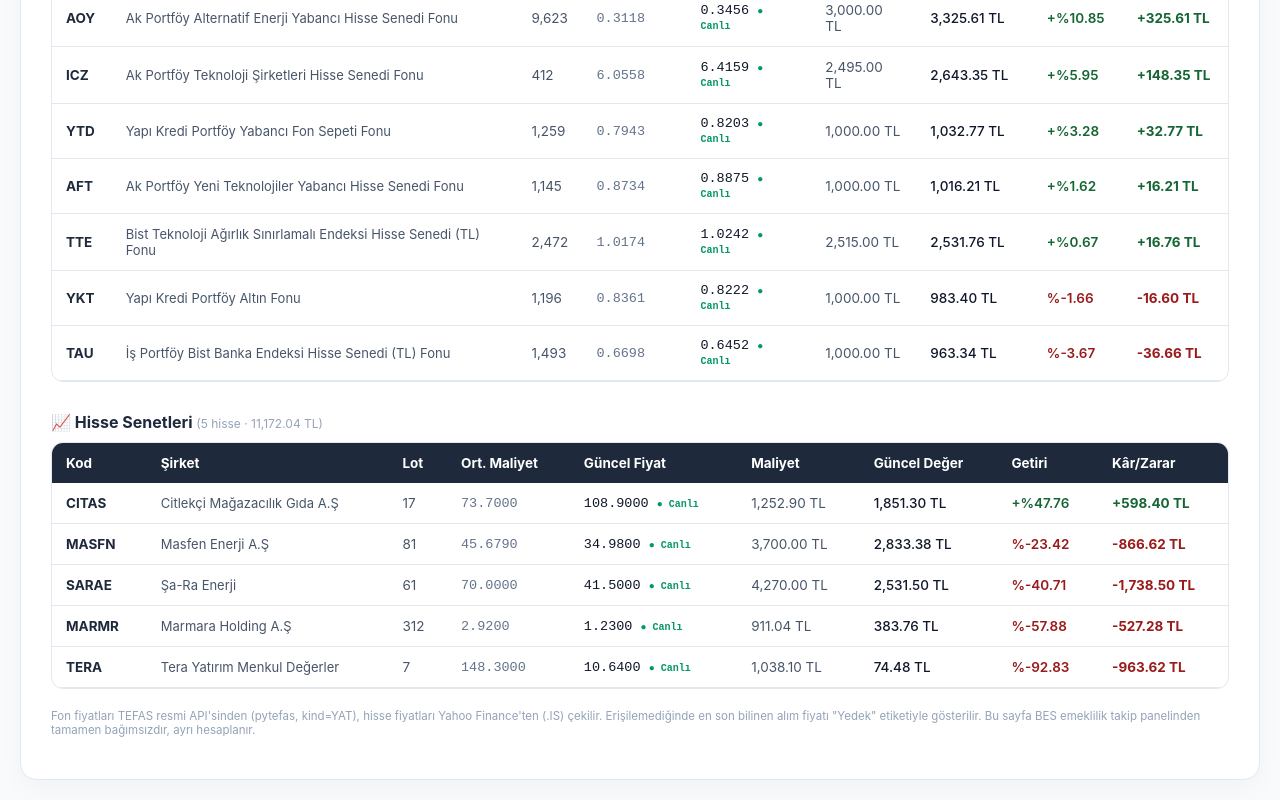
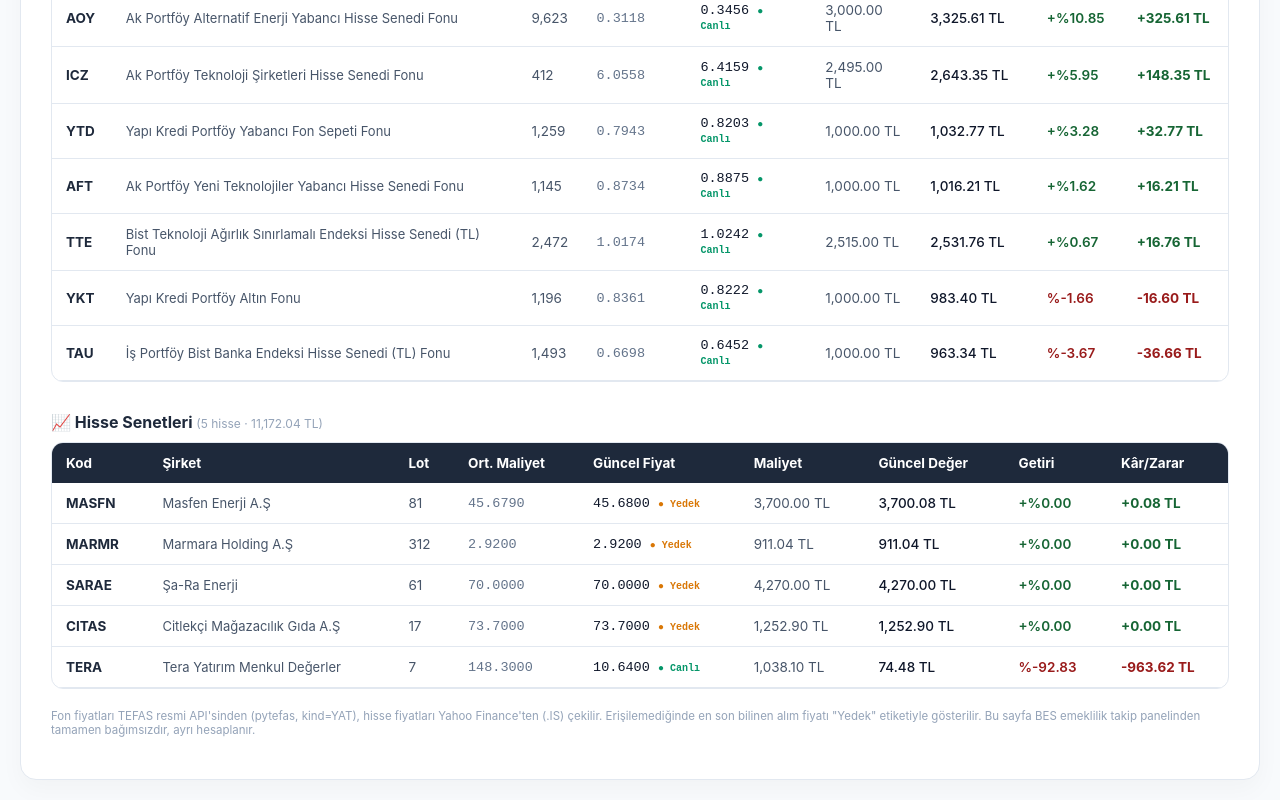
Before and after one commit to umityasann/bes-takip, a plain HTML site: page midas.html in a window 1280 px wide. Shown: the part 929-1729 px from the top of the page. Drawn offline with Linux system fonts and the light colour scheme.

Commit message:
Deploying to gh-pages from @ umityasann/bes-takip@9d36b8ba62fd4503f3dba668d36c33e56aa9d5e8 🚀

```diff
--- a/midas.html
+++ b/midas.html
@@ -11,7 +11,7 @@
         <div style="display:flex; justify-content:space-between; align-items:center; border-bottom:2px solid #f1f5f9; padding-bottom:20px; margin-bottom:25px; flex-wrap:wrap; gap:15px;">
             <div>
                 <h1 style="margin:0; color:#0f172a; font-size:24px; font-weight:800; letter-spacing:-0.5px;">Midas Portföyüm</h1>
-                <p style="color:#64748b; font-size:14px; margin:5px 0 0 0;">Yatırım Fonları + BIST Hisseleri · Son Güncelleme: <strong>16-11-2026 - 12:14</strong></p>
+                <p style="color:#64748b; font-size:14px; margin:5px 0 0 0;">Yatırım Fonları + BIST Hisseleri · Son Güncelleme: <strong>16-11-2026 - 22:38</strong></p>
             </div>
             <a href="index.html" style="color:#2563eb; text-decoration:none; font-weight:600; font-size:14px; white-space:nowrap;">← BES Portföyüm</a>
         </div>
@@ -23,15 +23,15 @@
             </div>
             <div style="background:#f8fafc; padding:20px; border-radius:12px; border:1px solid #e2e8f0;">
                 <div style="font-size:13px; font-weight:600; color:#64748b; text-transform:uppercase;">Güncel Değer</div>
-                <div style="font-size:26px; font-weight:800; color:#0f172a; margin-top:8px;">39,309.41 TL</div>
+                <div style="font-size:26px; font-weight:800; color:#0f172a; margin-top:8px;">41,843.49 TL</div>
             </div>
             <div style="background:#f0fdf4; padding:20px; border-radius:12px; border:1px solid #bbf7d0; border-left:6px solid #10b981;">
                 <div style="font-size:13px; font-weight:600; color:#15803d; text-transform:uppercase;">Net Kâr/Zarar</div>
-                <div style="font-size:26px; font-weight:800; color:#166534; margin-top:8px;">+627.37 TL</div>
+                <div style="font-size:26px; font-weight:800; color:#166534; margin-top:8px;">+3,161.45 TL</div>
             </div>
             <div style="background:#f0fdfa; padding:20px; border-radius:12px; border:1px solid #99f6e4;">
                 <div style="font-size:13px; font-weight:600; color:#0f766e; text-transform:uppercase;">Toplam Getiri</div>
-                <div style="font-size:26px; font-weight:800; color:#115e59; margin-top:8px;">+%1.62</div>
+                <div style="font-size:26px; font-weight:800; color:#115e59; margin-top:8px;">+%8.17</div>
             </div>
         </div>
 
@@ -269,27 +269,27 @@
                 </thead>
                 <tbody>
         <tr>
-            <td style='padding:12px 14px; border-bottom:1px solid #e2e8f0; font-weight:bold; color:#1e293b;'>CITAS</td>
-            <td style='padding:12px 14px; border-bottom:1px solid #e2e8f0; color:#475569; font-size:13px;'>Citlekçi Mağazacılık Gıda A.Ş</td>
-            <td style='padding:12px 14px; border-bottom:1px solid #e2e8f0; color:#475569;'>17</td>
-            <td style='padding:12px 14px; border-bottom:1px solid #e2e8f0; color:#64748b; font-family:monospace;'>73.7000</td>
-            <td style='padding:12px 14px; border-bottom:1px solid #e2e8f0; color:#0f172a; font-family:monospace; font-weight:500;'>108.9000 <span style="color:#059669; font-size:10px; font-weight:700;">● Canlı</span></td>
-            <td style='padding:12px 14px; border-bottom:1px solid #e2e8f0; color:#475569;'>1,252.90 TL</td>
-            <td style='padding:12px 14px; border-bottom:1px solid #e2e8f0; color:#0f172a; font-weight:500;'>1,851.30 TL</td>
-            <td style='padding:12px 14px; border-bottom:1px solid #e2e8f0; color:#166534; font-weight:600;'>+%47.76</td>
-            <td style='padding:12px 14px; border-bottom:1px solid #e2e8f0; font-weight:bold; color:#166534;'>+598.40 TL</td>
-        </tr>
-
-        <tr>
             <td style='padding:12px 14px; border-bottom:1px solid #e2e8f0; font-weight:bold; color:#1e293b;'>MASFN</td>
             <td style='padding:12px 14px; border-bottom:1px solid #e2e8f0; color:#475569; font-size:13px;'>Masfen Enerji A.Ş</td>
             <td style='padding:12px 14px; border-bottom:1px solid #e2e8f0; color:#475569;'>81</td>
             <td style='padding:12px 14px; border-bottom:1px solid #e2e8f0; color:#64748b; font-family:monospace;'>45.6790</td>
-            <td style='padding:12px 14px; border-bottom:1px solid #e2e8f0; color:#0f172a; font-family:monospace; font-weight:500;'>34.9800 <span style="color:#059669; font-size:10px; font-weight:700;">● Canlı</span></td>
+            <td style='padding:12px 14px; border-bottom:1px solid #e2e8f0; color:#0f172a; font-family:monospace; font-weight:500;'>45.6800 <span style="color:#d97706; font-size:10px; font-weight:700;">● Yedek</span></td>
             <td style='padding:12px 14px; border-bottom:1px solid #e2e8f0; color:#475569;'>3,700.00 TL</td>
-            <td style='padding:12px 14px; border-bottom:1px solid #e2e8f0; color:#0f172a; font-weight:500;'>2,833.38 TL</td>
-            <td style='padding:12px 14px; border-bottom:1px solid #e2e8f0; color:#991b1b; font-weight:600;'>%-23.42</td>
-            <td style='padding:12px 14px; border-bottom:1px solid #e2e8f0; font-weight:bold; color:#991b1b;'>-866.62 TL</td>
+            <td style='padding:12px 14px; border-bottom:1px solid #e2e8f0; color:#0f172a; font-weight:500;'>3,700.08 TL</td>
+            <td style='padding:12px 14px; border-bottom:1px solid #e2e8f0; color:#166534; font-weight:600;'>+%0.00</td>
+            <td style='padding:12px 14px; border-bottom:1px solid #e2e8f0; font-weight:bold; color:#166534;'>+0.08 TL</td>
+        </tr>
+
+        <tr>
+            <td style='padding:12px 14px; border-bottom:1px solid #e2e8f0; font-weight:bold; color:#1e293b;'>MARMR</td>
+            <td style='padding:12px 14px; border-bottom:1px solid #e2e8f0; color:#475569; font-size:13px;'>Marmara Holding A.Ş</td>
+            <td style='padding:12px 14px; border-bottom:1px solid #e2e8f0; color:#475569;'>312</td>
+            <td style='padding:12px 14px; border-bottom:1px solid #e2e8f0; color:#64748b; font-family:monospace;'>2.9200</td>
+            <td style='padding:12px 14px; border-bottom:1px solid #e2e8f0; color:#0f172a; font-family:monospace; font-weight:500;'>2.9200 <span style="color:#d97706; font-size:10px; font-weight:700;">● Yedek</span></td>
+            <td style='padding:12px 14px; border-bottom:1px solid #e2e8f0; color:#475569;'>911.04 TL</td>
+            <td style='padding:12px 14px; border-bottom:1px solid #e2e8f0; color:#0f172a; font-weight:500;'>911.04 TL</td>
+            <td style='padding:12px 14px; border-bottom:1px solid #e2e8f0; color:#166534; font-weight:600;'>+%0.00</td>
+            <td style='padding:12px 14px; border-bottom:1px solid #e2e8f0; font-weight:bold; color:#166534;'>+0.00 TL</td>
         </tr>
 
         <tr>
@@ -297,23 +297,23 @@
             <td style='padding:12px 14px; border-bottom:1px solid #e2e8f0; color:#475569; font-size:13px;'>Şa-Ra Enerji</td>
             <td style='padding:12px 14px; border-bottom:1px solid #e2e8f0; color:#475569;'>61</td>
             <td style='padding:12px 14px; border-bottom:1px solid #e2e8f0; color:#64748b; font-family:monospace;'>70.0000</td>
-            <td style='padding:12px 14px; border-bottom:1px solid #e2e8f0; color:#0f172a; font-family:monospace; font-weight:500;'>41.5000 <span style="color:#059669; font-size:10px; font-weight:700;">● Canlı</span></td>
+            <td style='padding:12px 14px; border-bottom:1px solid #e2e8f0; color:#0f172a; font-family:monospace; font-weight:500;'>70.0000 <span style="color:#d97706; font-size:10px; font-weight:700;">● Yedek</span></td>
             <td style='padding:12px 14px; border-bottom:1px solid #e2e8f0; color:#475569;'>4,270.00 TL</td>
-            <td style='padding:12px 14px; border-bottom:1px solid #e2e8f0; color:#0f172a; font-weight:500;'>2,531.50 TL</td>
-            <td style='padding:12px 14px; border-bottom:1px solid #e2e8f0; color:#991b1b; font-weight:600;'>%-40.71</td>
-            <td style='padding:12px 14px; border-bottom:1px solid #e2e8f0; font-weight:bold; color:#991b1b;'>-1,738.50 TL</td>
+            <td style='padding:12px 14px; border-bottom:1px solid #e2e8f0; color:#0f172a; font-weight:500;'>4,270.00 TL</td>
+            <td style='padding:12px 14px; border-bottom:1px solid #e2e8f0; color:#166534; font-weight:600;'>+%0.00</td>
+            <td style='padding:12px 14px; border-bottom:1px solid #e2e8f0; font-weight:bold; color:#166534;'>+0.00 TL</td>
         </tr>
 
         <tr>
-            <td style='padding:12px 14px; border-bottom:1px solid #e2e8f0; font-weight:bold; color:#1e293b;'>MARMR</td>
-            <td style='padding:12px 14px; border-bottom:1px solid #e2e8f0; color:#475569; font-size:13px;'>Marmara Holding A.Ş</td>
-            <td style='padding:12px 14px; border-bottom:1px solid #e2e8f0; color:#475569;'>312</td>
-            <td style='padding:12px 14px; border-bottom:1px solid #e2e8f0; color:#64748b; font-family:monospace;'>2.9200</td>
-            <td style='padding:12px 14px; border-bottom:1px solid #e2e8f0; color:#0f172a; font-family:monospace; font-weight:500;'>1.2300 <span style="color:#059669; font-size:10px; font-weight:700;">● Canlı</span></td>
-            <td style='padding:12px 14px; border-bottom:1px solid #e2e8f0; color:#475569;'>911.04 TL</td>
-            <td style='padding:12px 14px; border-bottom:1px solid #e2e8f0; color:#0f172a; font-weight:500;'>383.76 TL</td>
-            <td style='padding:12px 14px; border-bottom:1px solid #e2e8f0; color:#991b1b; font-weight:600;'>%-57.88</td>
-            <td style='padding:12px 14px; border-bottom:1px solid #e2e8f0; font-weight:bold; color:#991b1b;'>-527.28 TL</td>
+            <td style='padding:12px 14px; border-bottom:1px solid #e2e8f0; font-weight:bold; color:#1e293b;'>CITAS</td>
+            <td style='padding:12px 14px; border-bottom:1px solid #e2e8f0; color:#475569; font-size:13px;'>Citlekçi Mağazacılık Gıda A.Ş</td>
+            <td style='padding:12px 14px; border-bottom:1px solid #e2e8f0; color:#475569;'>17</td>
+            <td style='padding:12px 14px; border-bottom:1px solid #e2e8f0; color:#64748b; font-family:monospace;'>73.7000</td>
+            <td style='padding:12px 14px; border-bottom:1px solid #e2e8f0; color:#0f172a; font-family:monospace; font-weight:500;'>73.7000 <span style="color:#d97706; font-size:10px; font-weight:700;">● Yedek</span></td>
+            <td style='padding:12px 14px; border-bottom:1px solid #e2e8f0; color:#475569;'>1,252.90 TL</td>
+            <td style='padding:12px 14px; border-bottom:1px solid #e2e8f0; color:#0f172a; font-weight:500;'>1,252.90 TL</td>
+            <td style='padding:12px 14px; border-bottom:1px solid #e2e8f0; color:#166534; font-weight:600;'>+%0.00</td>
+            <td style='padding:12px 14px; border-bottom:1px solid #e2e8f0; font-weight:bold; color:#166534;'>+0.00 TL</td>
         </tr>
 
         <tr>
```
Also changed, not shown: index.html (+1 -1 lines), 1 other file.
